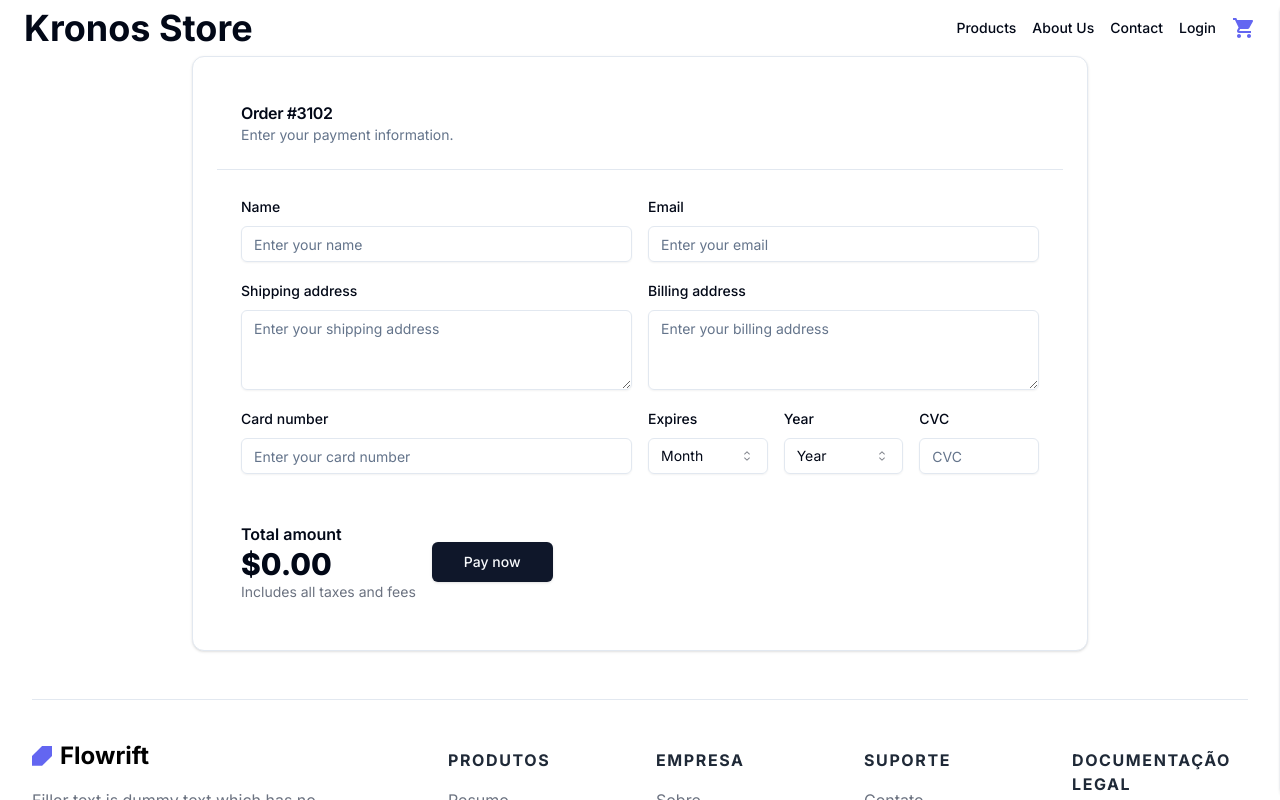
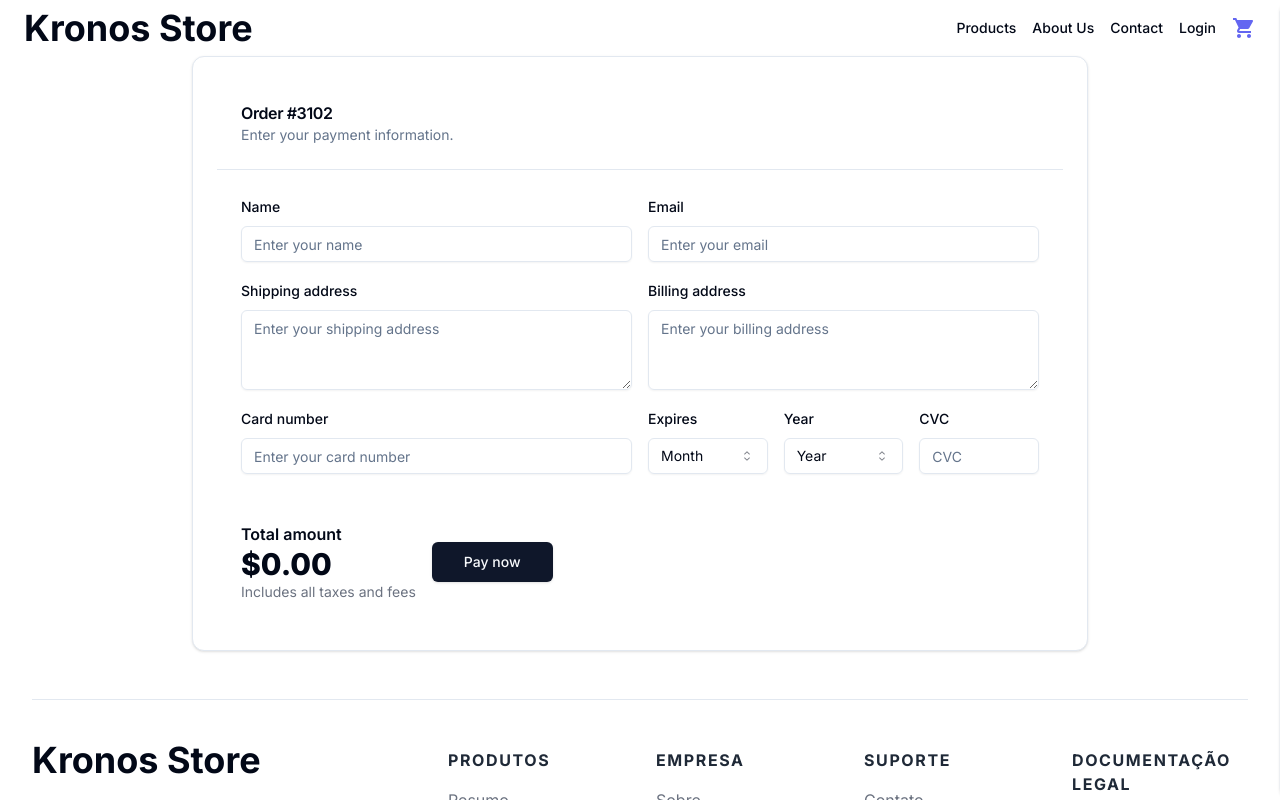
Before and after one commit to plfmoura/kronos-store, a Next.js app: page /checkout in a window 1280 px wide. Shown: the top 800 px of the page. Built offline with nearby package versions, Linux system fonts and the light colour scheme.

Commit message:
feat: add logo to footer

```diff
--- a/src/app/layout.tsx
+++ b/src/app/layout.tsx
@@ -4,6 +4,7 @@ import "./globals.css";
 import Navbar from "@/components/Navbar";
 import Footer from "@/components/Footer";
 import Drawer from "@/components/Drawer";
+import { Toast } from "@radix-ui/react-toast";
 
 const inter = Inter({ subsets: ["latin"] });
 
--- a/src/components/Footer.tsx
+++ b/src/components/Footer.tsx
@@ -1,3 +1,5 @@
+import Link from "next/link";
+
 export default function Footer() {
     return (
         <div className="bg-white pt-4 sm:pt-10 lg:pt-12">
@@ -5,22 +7,9 @@ export default function Footer() {
                 <div className="mb-16 grid grid-cols-2 gap-12 border-t pt-10 md:grid-cols-4 lg:grid-cols-6 lg:gap-8 lg:pt-12">
                     <div className="col-span-full lg:col-span-2">
                         <div className="mb-4 lg:-mt-2">
-                            <button
-                                className="inline-flex items-center gap-2 text-xl font-bold text-black md:text-2xl"
-                                aria-label="logo"
-                            >
-                                <svg
-                                    width="95"
-                                    height="94"
-                                    viewBox="0 0 95 94"
-                                    className="h-auto w-5 text-indigo-500"
-                                    fill="currentColor"
-                                    xmlns="http://www.w3.org/2000/svg"
-                                >
-                                    <path d="M96 0V47L48 94H0V47L48 0H96Z" />
-                                </svg>
-                                Flowrift
-                            </button>
+                            <Link className="mr-auto" href="/">
+                                <h1 className="text-4xl font-bold">Kronos Store</h1>
+                            </Link>
                         </div>
 
                         <p className="mb-6 text-gray-500 sm:pr-8">
--- a/src/components/products/ProductDetails.tsx
+++ b/src/components/products/ProductDetails.tsx
@@ -11,6 +11,7 @@ import { Button } from "@/components/ui/button"
 import { useProductsStore } from "@/store/ProductsStore"
 import { StarIcon } from "@/components/icons/StarIcon"
 import Image from "next/image"
+import { useRouter } from "next/navigation";
 
 export default function ProductInfo({
     id
@@ -19,6 +20,14 @@ export default function ProductInfo({
 }) {
     const [products, cart, addToCart] = useProductsStore((state) => [state.products, state.cart, state.addToCart]);
     const selectedProduct = products.find((product) => product.id === Number(id));
+    const router = useRouter();
+
+    const handleAddToCart = (id: number) => {
+        addToCart(id);
+
+        // TO DO add toast message to confirm product added to cart before redirecting
+        router.push("/products");
+    };
 
     return (
         <>
@@ -31,7 +40,7 @@ export default function ProductInfo({
                                 price={selectedProduct.price}
                                 rating={5}
                                 onCart={() => {
-                                    addToCart(selectedProduct.id);
+                                    handleAddToCart(selectedProduct.id);
                                 }}
                             />
                             <ProductGallery
```
